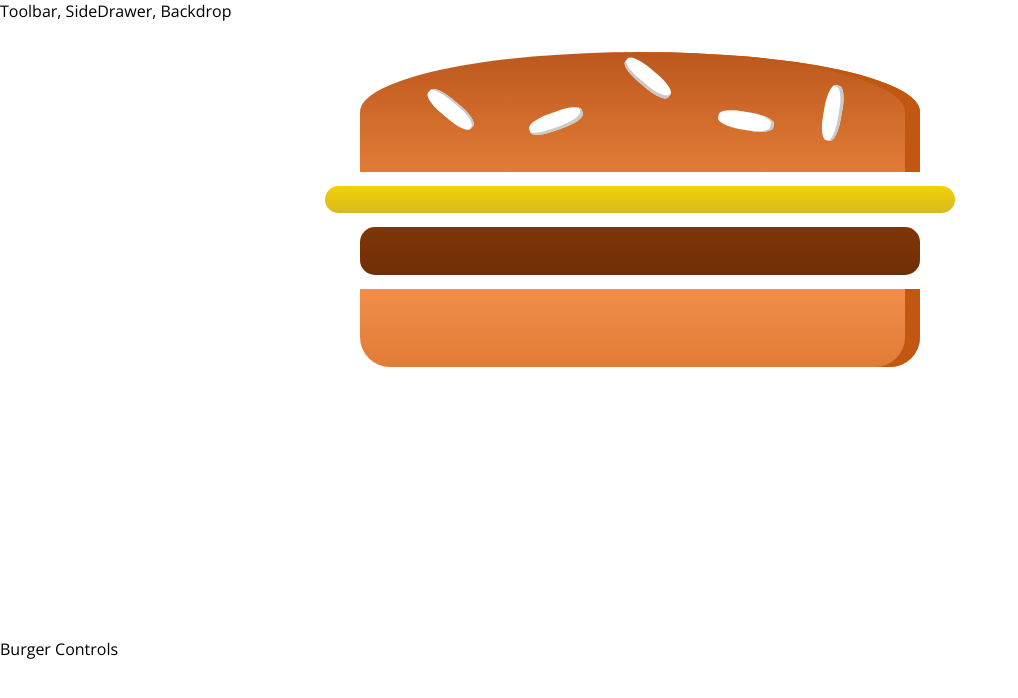
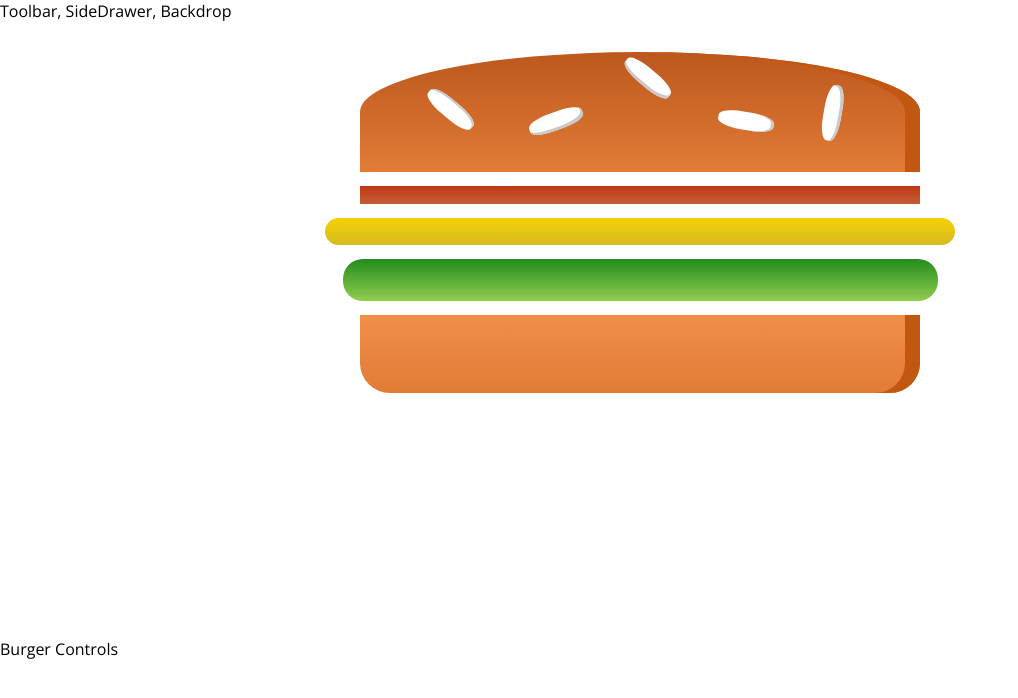
Before and after one commit to AbdulrahmanAlaa/burger-builder, a React app: page / in a window 1280 px wide. Shown: the top 698 px of the page, without its empty margins (0-1018 px from the left). Built offline with nearby package versions, Linux system fonts and the light colour scheme.

Commit message:
adding BurgerIngredient component

```diff
--- a/src/App.js
+++ b/src/App.js
@@ -5,8 +5,7 @@
   render() {
     return (
       <Layout>
-      <BurgerBuilder>
-      </BurgerBuilder>
+        <BurgerBuilder />
       </Layout>
     );
   }
--- a/src/components/Burger/Burger.js
+++ b/src/components/Burger/Burger.js
@@ -2,13 +2,19 @@
 import BurgerIngredient from './BurgerIngredient/BurgerIngredient'
 import classes from './Burger.css';
 
-const burger  = (props)=> {
+const burger = (props) => {
+
+    const transformedIngredients = Object.keys(props.ingredients).map(ingKey => {
+        return [...Array(props.ingredients[ingKey])].map((_, i) => {
+            return <BurgerIngredient key={ingKey + i} type={ingKey} />
+        });
+    });
+
     return (
         <div className={classes.Burger}>
-            <BurgerIngredient type="bread-top"/>
-            <BurgerIngredient type="cheese"/>
-            <BurgerIngredient type="meat"/>
-            <BurgerIngredient type="bread-bottom"/>
+            <BurgerIngredient type="bread-top" />
+            {transformedIngredients}
+            <BurgerIngredient type="bread-bottom" />
         </div>
     );
 }
--- a/src/containers/BurgerBuilder/BurgerBuilder.js
+++ b/src/containers/BurgerBuilder/BurgerBuilder.js
@@ -2,10 +2,18 @@
 import Aux from '../../hoc/Auxiliary/Auxiliary';
 import Burger from '../../components/Burger/Burger';
 export default class BurgerBuilder extends Component {
+    state = {
+        ingredients: {
+            meet: 2,
+            bacon: 1,
+            cheese: 1,
+            salad: 1
+        }
+    }
     render() {
         return (
             <Aux>
-                <Burger/>
+                <Burger ingredients={this.state.ingredients } />
                 <div>Burger Controls</div>
             </Aux>
         );
--- a/src/hoc/Auxiliary/Auxiliary.js
+++ b/src/hoc/Auxiliary/Auxiliary.js
@@ -1,3 +1,2 @@
-import React from 'react';
 const aux = (props) => props.children ;
 export default aux;
```
Also changed, not shown: src/components/Burger/BurgerIngredient/BurgerIngredient.js (+5 -2 lines).
